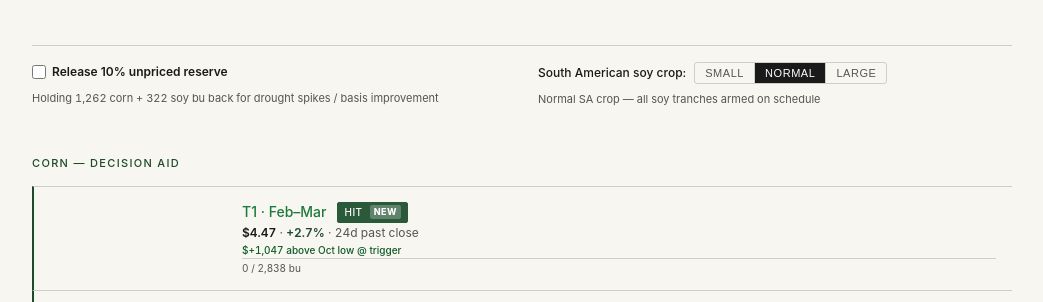
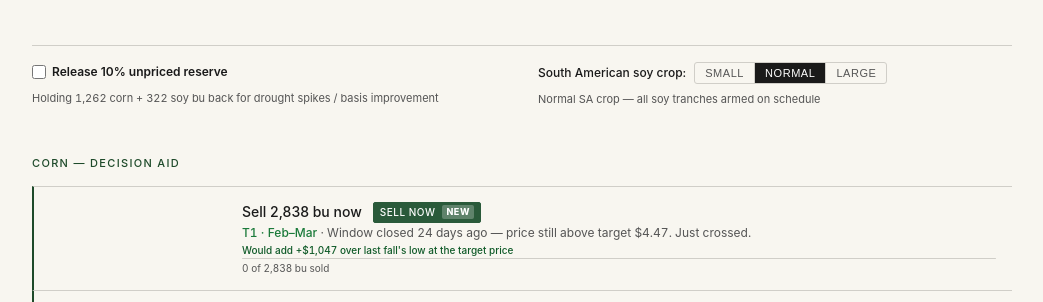
Before and after one commit to jnimbles03/farm-trader, a plain HTML site: page docs/index.html in a window 1280 px wide. Shown: the part 649-951 px from the top of the page, without its empty margins (118-1161 px from the left). Drawn offline with Linux system fonts and the light colour scheme; no server answers.

Commit message:
Tranche list: decision-forward copy — each row leads with the action, not the tranche number

```diff
--- a/docs/index.html
+++ b/docs/index.html
@@ -2143,33 +2143,40 @@ function renderTile({ label, value, detail }) {
 }
 
 function statePill(state, e) {
+  // Pill copy is the decision verb, not a status word. The audience
+  // (non-trader next-gen farmer) needs "Sell now" and "Waiting" — not
+  // "Hit" and "Active" which don't say what to do.
   const map = {
-    HIT:     ["pill-hit",     "Hit"],
-    ACTIVE:  ["pill-active",  "Active"],
-    OVERDUE: ["pill-overdue", "Overdue"],
+    HIT:     ["pill-hit",     "Sell now"],
+    ACTIVE:  ["pill-active",  "Watching"],
+    OVERDUE: ["pill-overdue", "Sell anyway"],
     DONE:    ["pill-done",    "Done"],
-    WAIT:    ["pill-wait",    "Wait"]
+    WAIT:    ["pill-wait",    "Waiting"]
   };
   const [cls, txt] = map[state] || ["pill-wait", state];
-  // On HIT pills, suffix the freshness label ("NEW" / "3H" / "2D" / "1W")
-  // and add `.stale` when the hit is >24h old so the color mutes.
+  // Stale hit → softer verb, it's been sitting for 24h+
+  if (state === "HIT" && e && e.hit_stale) {
+    return `<span class="pill pill-hit stale">Review<span class="since">${e.hit_label || "stale"}</span></span>`;
+  }
+  // Fresh hit → freshness tag as secondary text inside the pill
   if (state === "HIT" && e && e.hit_label) {
-    const stale = e.hit_stale ? " stale" : "";
-    return `<span class="pill ${cls}${stale}">${txt}<span class="since">${e.hit_label}</span></span>`;
+    return `<span class="pill ${cls}">${txt}<span class="since">${e.hit_label}</span></span>`;
   }
   return `<span class="pill ${cls}">${txt}</span>`;
 }
 
 function countdown(now, winS, winE) {
+  // Plain English, not "38d" / "past close" jargon.
   if (now < winS) {
     const d = daysBetween(now, winS);
-    return `opens in ${d}d`;
+    return d === 1 ? "opens tomorrow" : `opens in ${d} days`;
   } else if (now <= winE) {
     const d = daysBetween(now, winE);
-    return `${d}d left in window`;
+    if (d === 0) return "window closes today";
+    return d === 1 ? "1 day left in window" : `${d} days left in window`;
   } else {
     const d = daysBetween(winE, now);
-    return `${d}d past close`;
+    return d === 1 ? "window closed yesterday" : `window closed ${d} days ago`;
   }
 }
 
@@ -2178,73 +2185,105 @@ function renderTranches(cfg, live, mountId) {
   const now = today();
   const cards = cfg.tranches.map(tr => {
     const e = evaluateTranche(cfg, tr, live);
-    const priceGap = (e.target != null && live != null)
-      ? (((live - e.target) / e.target) * 100)
-      : null;
-    const gapStr = priceGap == null ? "" :
-      (priceGap >= 0 ? `<span class="good">+${priceGap.toFixed(1)}%</span>` :
-                       `<span class="bad">${priceGap.toFixed(1)}%</span>`);
-
-    // Compact meta: target · gap · countdown (all separated by dots)
-    const targetPart = e.target ? `<span class="price">$${fmt2(e.target)}</span>` : `<span class="cd">calendar</span>`;
-    const cdPart     = `<span class="cd">${countdown(now, e.winS, e.winE)}</span>`;
-    const metaParts  = [targetPart];
-    if (gapStr) metaParts.push(gapStr);
-    metaParts.push(cdPart);
-
+    const remaining = Math.max(0, e.targetBu - e.sold);
     const progPct = e.targetBu > 0 ? Math.min(100, (e.sold / e.targetBu) * 100) : 0;
 
-    // Option C: $ uplift line — value captured above Oct low baseline if tranche fires at trigger.
-    // Calendar-only tranches use live price (can be negative) so farmer sees current uplift risk.
-    // Skipped tranches show why they're skipped.
+    // Primary line: a plain-English sentence telling the farmer what to
+    // do with this tranche TODAY. Leads with the verb + bushel count
+    // so eye lands on action, not tranche number.
+    let headline = "";
+    let context  = "";
+    if (e.skipped) {
+      headline = "Skipped for this season";
+      context  = skipReason(cfg, tr) || "Volume rolled into other tranches.";
+    } else if (e.state === "DONE") {
+      headline = `Done — ${fmtBu(e.targetBu)} bu sold`;
+      context  = "";
+    } else if (e.state === "HIT" && !e.hit_stale) {
+      headline = `Sell ${fmtBu(remaining)} bu now`;
+      const cdNow = (now > e.winE)
+        ? `Window closed ${daysBetween(e.winE, now)} days ago — price still above target $${fmt2(e.target)}.`
+        : `Price hit target $${fmt2(e.target)}.`;
+      const fresh = e.hit_label === "NEW" ? "Just crossed." : `Crossed ${e.hit_label.toLowerCase()} ago.`;
+      context = `${cdNow} ${fresh}`;
+    } else if (e.state === "HIT" && e.hit_stale) {
+      headline = `Still above target — ${fmtBu(remaining)} bu open`;
+      context  = `Price has been above $${fmt2(e.target)} for ${e.hit_label.toLowerCase()}. If you've already sold, mark it handled.`;
+    } else if (e.state === "OVERDUE") {
+      headline = `Sell ${fmtBu(remaining)} bu anyway`;
+      context  = `Window closed ${daysBetween(e.winE, now)} days ago at price $${fmt2(live ?? 0)} — below target $${tr.mult ? fmt2(e.target) : "—"}. Don't carry into the next tranche.`;
+    } else if (e.state === "ACTIVE") {
+      const gap = e.target ? (((e.target - live) / live) * 100) : null;
+      headline = `Waiting — ${fmtBu(e.targetBu)} bu pending`;
+      const cdStr = countdown(now, e.winS, e.winE);
+      if (e.target) {
+        context = `Sell when price reaches $${fmt2(e.target)} (today $${fmt2(live ?? 0)}, needs +${gap != null ? gap.toFixed(1) : "—"}%). ${cdStr}.`;
+      } else {
+        context = `Calendar-only — sell regardless before the window closes. ${cdStr}.`;
+      }
+    } else {
+      // WAIT — pre-window
+      headline = `Waiting — ${fmtBu(e.targetBu)} bu pending`;
+      if (e.target) {
+        context = `Window ${countdown(now, e.winS, e.winE)}. Target sell price $${fmt2(e.target)}.`;
+      } else {
+        context = `Window ${countdown(now, e.winS, e.winE)}. Calendar-only sale.`;
+      }
+    }
+
+    // $ uplift — simple "+$X more than last fall" phrasing. Only shown
+    // for active/waiting tranches where it's informative. Hidden on
+    // already-done rows (not useful) and overdue (distracting).
     let upliftLine = "";
-    if (e.skipped) {
-      upliftLine = `<div class="tranche-uplift skipped">${skipReason(cfg, tr)}</div>`;
-    } else if (e.targetBu > 0) {
-      let uplift, label;
+    if (!e.skipped && e.state !== "DONE" && e.targetBu > 0) {
+      let uplift = null;
       if (tr.mult) {
         uplift = (cfg.octLow * tr.mult - cfg.octLow) * e.targetBu;
-        label  = "@ trigger";
       } else if (live != null) {
         uplift = (live - cfg.octLow) * e.targetBu;
-        label  = "@ live";
-      } else {
-        uplift = null;
       }
       if (uplift != null) {
         const sign = uplift >= 0 ? "+" : "−";
         const abs  = Math.abs(uplift).toLocaleString(undefined, {maximumFractionDigits:0});
         const cls  = uplift >= 0 ? "" : "neg";
-        upliftLine = `<div class="tranche-uplift ${cls}">$${sign}${abs} above Oct low ${label}</div>`;
+        const atWhat = tr.mult ? "at the target price" : "at today's price";
+        upliftLine = `<div class="tranche-uplift ${cls}">Would add ${sign}$${abs} over last fall's low ${atWhat}</div>`;
       }
     }
 
     // Card tone: stale hits dim, fresh hits pop with a colored left
-    // border, overdue pops red, everything else neutral. Pairs with
-    // the Today's Call hero so the eye can confirm which card the
-    // hero is pointing at.
+    // border, overdue pops red.
     let cardCls = "tranche-card";
-    if (e.state === "HIT" && e.hit_stale)     cardCls += " stale-hit";
+    if (e.state === "HIT" && e.hit_stale)       cardCls += " stale-hit";
     else if (e.state === "HIT" && !e.hit_stale) cardCls += " fresh-hit";
-    else if (e.state === "OVERDUE")           cardCls += " overdue-urgent";
+    else if (e.state === "OVERDUE")             cardCls += " overdue-urgent";
 
     const handledLink = (e.state === "HIT" && e.hit_stale)
-      ? `<a class="tranche-mark-handled" onclick="handleMarkHandled('${tr.id}')">mark handled</a>`
+      ? `<a class="tranche-mark-handled" onclick="handleMarkHandled('${tr.id}')">mark as handled</a>`
       : "";
+
+    // Progress label reads as English — "3,500 of 12,615 bu sold" not "3500 / 12615".
+    const progLabel = e.skipped
+      ? "skipped"
+      : (e.done ? `${fmtBu(e.targetBu)} bu sold` :
+                  `${fmtBu(e.sold)} of ${fmtBu(e.targetBu)} bu sold`);
 
     return `
     <div class="${cardCls}">
       ${thermometer(e.score, e.done || (e.state === "HIT" && e.hit_stale))}
       <div class="tranche-body">
         <div class="tranche-title">
-          <span class="name" style="color:${cfg.color}">${tr.label}</span>
+          <span class="name">${headline}</span>
           <span class="state">${statePill(e.state, e)}</span>
         </div>
-        <div class="tranche-meta">${metaParts.join(" · ")}</div>
+        <div class="tranche-meta">
+          <span style="color:${cfg.color}; font-weight:500;">${tr.label}</span>
+          ${context ? ` · ${context}` : ""}
+        </div>
         ${upliftLine}
         <div class="tranche-progress">
           <div class="bar"><div style="width:${progPct}%; background:${cfg.color}; opacity:${e.skipped ? 0.2 : 0.75}"></div></div>
-          <div class="txt">${fmtBu(e.sold)} / ${fmtBu(e.targetBu)} bu${e.done && !e.skipped ? " ✓" : ""}${e.skipped ? " (skipped)" : ""}</div>
+          <div class="txt">${progLabel}${e.done && !e.skipped ? " ✓" : ""}</div>
         </div>
         ${handledLink}
       </div>
```
